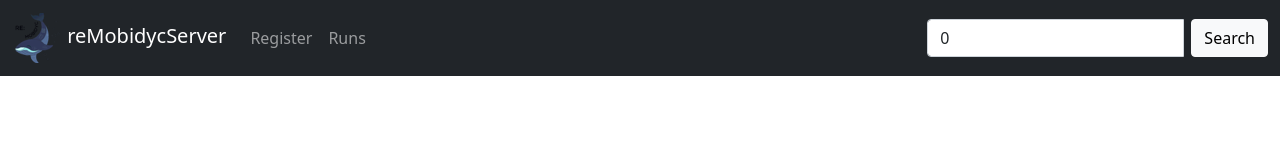
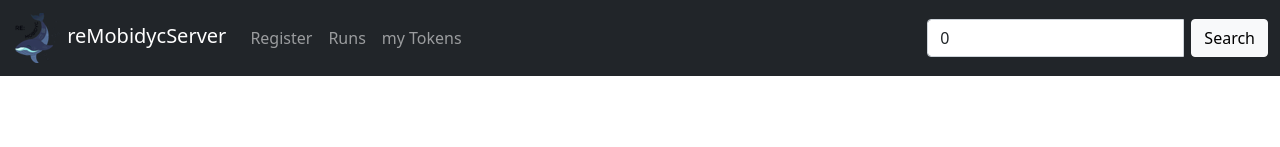
Before and after one commit to ReMobidyc/Rokovoko, a React (Create React App) app: page / in a window 1280 px wide. Shown: the top 147 px of the page. Built offline with nearby package versions, Linux system fonts and the light colour scheme.

Commit message:
ROK: FEAT added a link to navBar for myTokens page

```diff
--- a/src/components/navBar.js
+++ b/src/components/navBar.js
@@ -62,6 +62,11 @@
                   Runs
                 </Link>
               </li>
+              <li className="nav-item">
+                <Link to={"/myTokens"} className="nav-link">
+                  my Tokens
+                </Link>
+              </li>
             </ul>
             <form className="d-flex " onSubmit={this.handleSearchId}>
               <div className="input-group">
```
